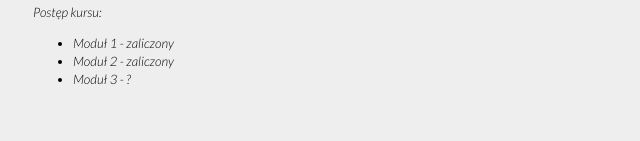
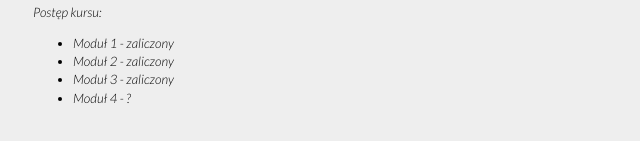
Before and after one commit to Liczesso/homepage, a plain HTML site: page index.html in a window 1280 px wide. Shown: the part 3529-3670 px from the top of the page, 107-747 px from the left. Drawn offline with nearby package versions, Linux system fonts and the light colour scheme.

Commit message:
footer update

```diff
--- a/index.html
+++ b/index.html
@@ -293,7 +293,8 @@
         <ul>
             <li>Moduł 1 - zaliczony</li>
             <li>Moduł 2 - zaliczony</li>
-            <li>Moduł 3 - ? </li>
+            <li>Moduł 3 - zaliczony</li>
+            <li>Moduł 4 - ? </li>
         </ul>
     </footer>
 </body>
```
